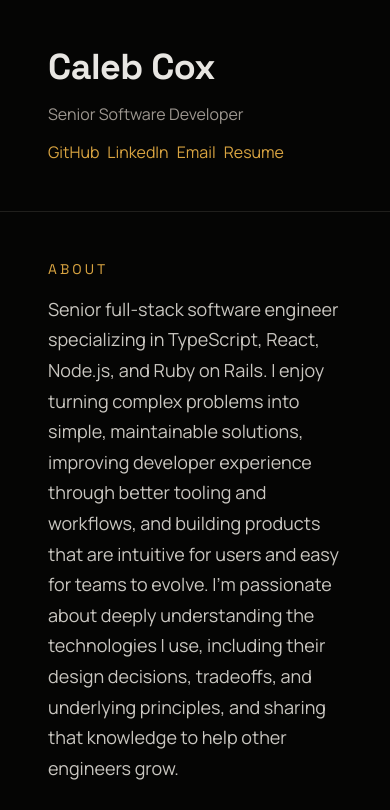
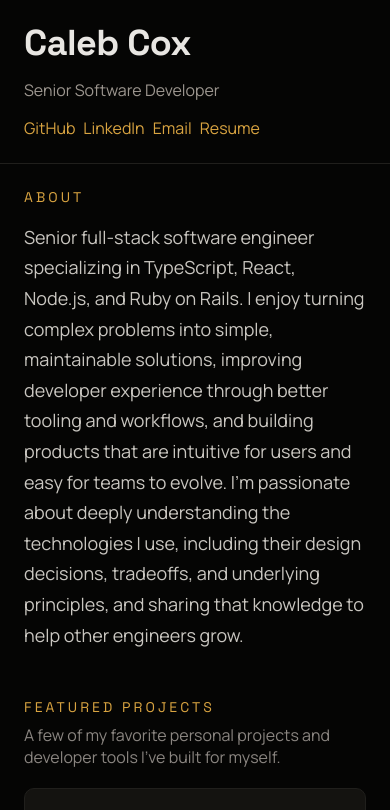
Before and after one commit to canac/portfolio, an Astro site: page / in a window 390 px wide. Shown: the top 810 px of the page. Built offline with nearby package versions, Linux system fonts and the light colour scheme; Astro itself is replaced by a stand-in of ours.

Commit message:
Trim mobile page padding

```diff
--- a/src/components/Resume.astro
+++ b/src/components/Resume.astro
@@ -244,7 +244,7 @@ const { phone, email, location } = profile;
       grid-template-rows: none;
       min-height: 0;
       row-gap: var(--space-6);
-      padding: var(--space-10);
+      padding: var(--space-6);
     }
 
     .aside,
--- a/src/components/Sidebar.astro
+++ b/src/components/Sidebar.astro
@@ -92,7 +92,7 @@ const navLinks = [
   @media (width <= 960px) {
     .sidebar {
       width: 100%;
-      padding: var(--space-10);
+      padding: var(--space-6);
       border-right: none;
       border-bottom: 1px solid var(--border);
     }
--- a/src/layouts/Base.astro
+++ b/src/layouts/Base.astro
@@ -63,7 +63,7 @@ const { title, description, bare = false } = Astro.props;
     }
 
     .main {
-      padding: var(--space-10);
+      padding: var(--space-6);
     }
   }
 </style>
```
